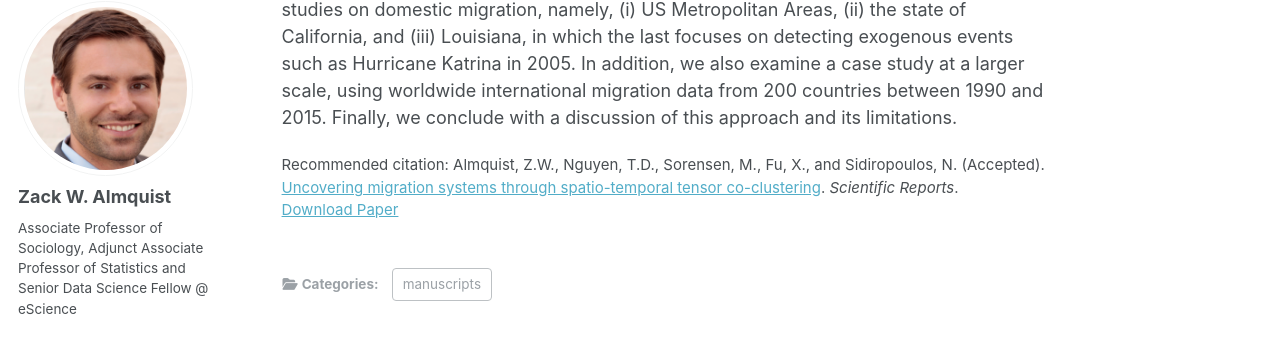
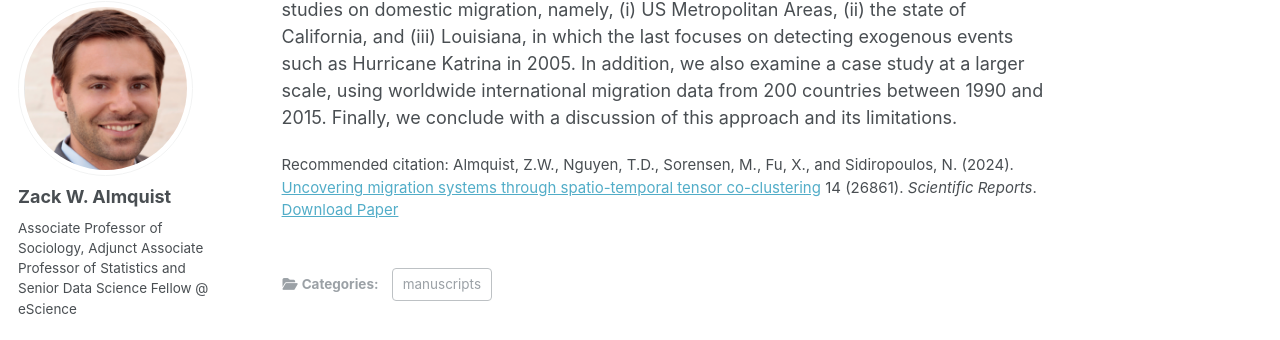
Before and after one commit to zalmquist/zalmquist.github.io, a Jekyll site: the page built from _publications/2024-10-30-sr.md, in a window 1280 px wide and 900 px high, scrolled down 558 px. Shown: the part 105-445 px from the top of the window. Built offline with Jekyll 4.4.1, drawn with Linux system fonts in a browser that asks for light colours; some web fonts are replaced.

Commit message:
Update 2024-10-30-sr.md

```diff
--- a/_publications/2024-10-30-sr.md
+++ b/_publications/2024-10-30-sr.md
@@ -6,8 +6,8 @@ permalink: /publication/2024-10-30-sr
 excerpt: ''
 date: 2024-10-30
 venue: 'Scientific Reports'
-paperurl: ''
-citation: 'Almquist, Z.W., Nguyen, T.D., Sorensen, M., Fu, X., and Sidiropoulos, N. (Accepted). <a href="">Uncovering migration systems through spatio-temporal tensor co-clustering</a>. <i>Scientific Reports</i>.'
+paperurl: 'https://depts.washington.edu/zalmquist/articles/almquist_SR.pdf'
+citation: 'Almquist, Z.W., Nguyen, T.D., Sorensen, M., Fu, X., and Sidiropoulos, N. (2024). <a href="https://www.nature.com/articles/s41598-024-78112-z">Uncovering migration systems through spatio-temporal tensor co-clustering</a> 14 (26861). <i>Scientific Reports</i>.'
 ---
 
 
```
